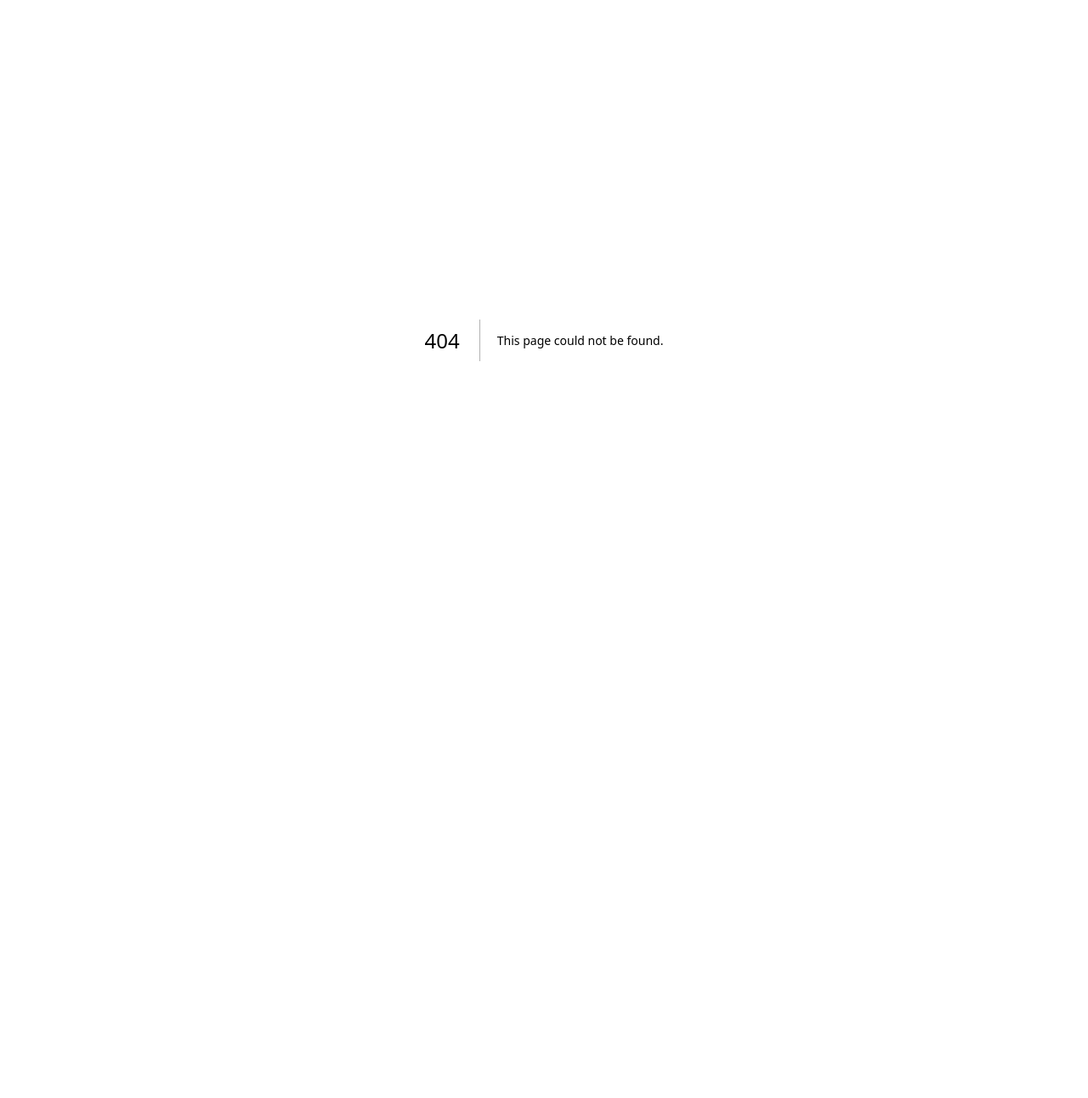
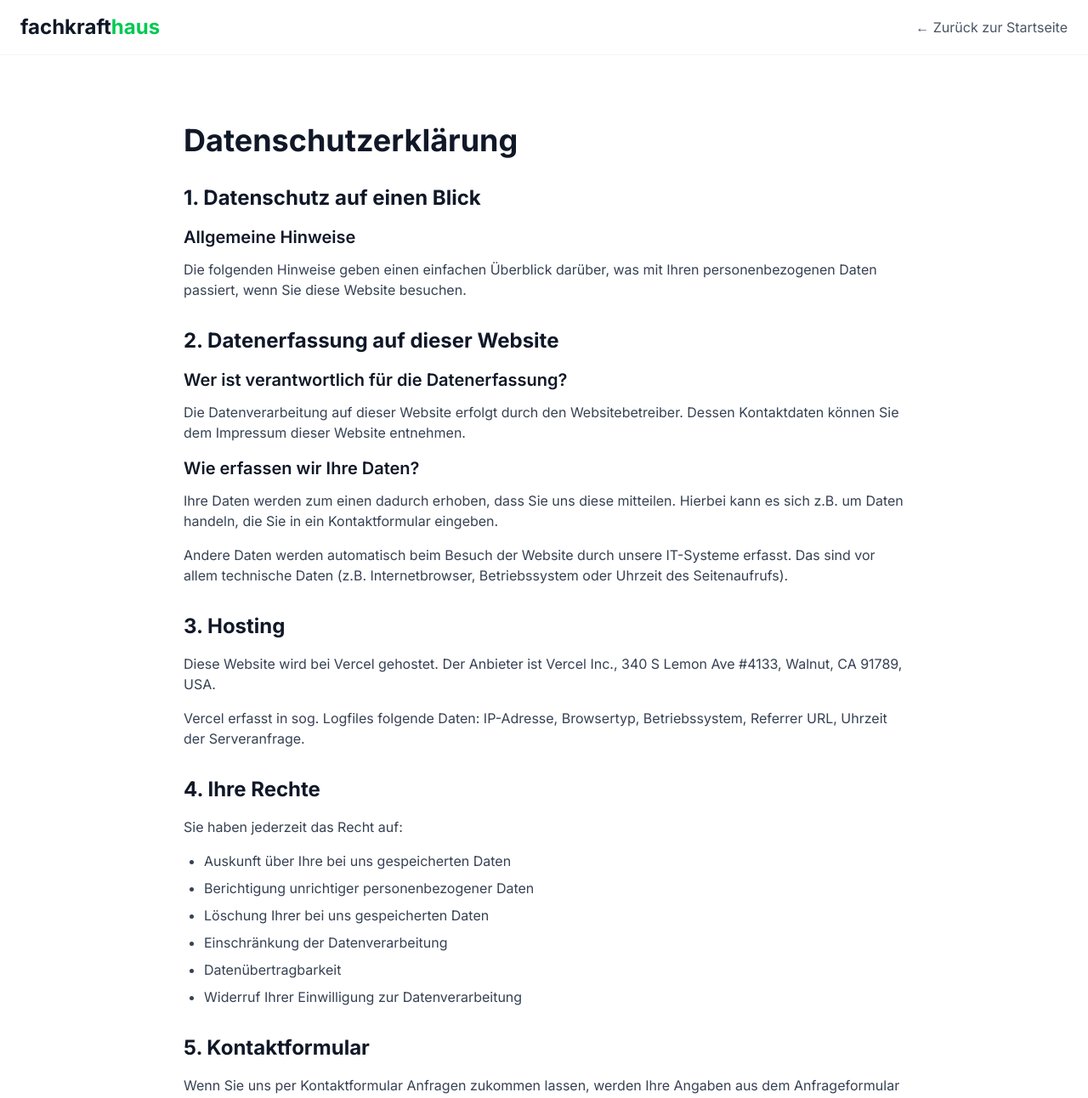
Before and after one commit to moccca1988-ai/fachkrafth, a Next.js app: page /datenschutz in a window 1280 px wide. Before the commit this address had no page. Shown: the top 1292 px of the page at 85% size. Before the commit the page ends 800 px from the top, so only its background shows below. Built offline with nearby package versions, Linux system fonts and the light colour scheme.

Commit message:
feat: Datenschutz-Seite erstellt

```diff
--- /dev/null
+++ b/app/datenschutz/page.tsx
@@ -0,0 +1,69 @@
+import Link from 'next/link';
+
+export default function Datenschutz() {
+  return (
+    <div className="min-h-screen bg-white">
+      <nav className="sticky top-0 z-50 bg-white/80 backdrop-blur-md border-b border-gray-100">
+        <div className="max-w-7xl mx-auto px-6 py-4 flex items-center justify-between">
+          <Link href="/" className="text-2xl font-bold">
+            <span className="text-gray-900">fachkraft</span>
+            <span className="text-green-500">haus</span>
+          </Link>
+          <Link href="/" className="text-gray-600 hover:text-gray-900 transition">← Zurück zur Startseite</Link>
+        </div>
+      </nav>
+
+      <div className="max-w-4xl mx-auto px-6 py-20">
+        <h1 className="text-4xl font-bold text-gray-900 mb-8">Datenschutzerklärung</h1>
+
+        <div className="space-y-8 text-gray-700">
+          <section>
+            <h2 className="text-2xl font-bold text-gray-900 mb-4">1. Datenschutz auf einen Blick</h2>
+            <h3 className="text-xl font-semibold text-gray-900 mb-3">Allgemeine Hinweise</h3>
+            <p>Die folgenden Hinweise geben einen einfachen Überblick darüber, was mit Ihren personenbezogenen Daten passiert, wenn Sie diese Website besuchen.</p>
+          </section>
+
+          <section>
+            <h2 className="text-2xl font-bold text-gray-900 mb-4">2. Datenerfassung auf dieser Website</h2>
+            <h3 className="text-xl font-semibold text-gray-900 mb-3">Wer ist verantwortlich für die Datenerfassung?</h3>
+            <p className="mb-4">Die Datenverarbeitung auf dieser Website erfolgt durch den Websitebetreiber. Dessen Kontaktdaten können Sie dem Impressum dieser Website entnehmen.</p>
+
+            <h3 className="text-xl font-semibold text-gray-900 mb-3">Wie erfassen wir Ihre Daten?</h3>
+            <p className="mb-4">Ihre Daten werden zum einen dadurch erhoben, dass Sie uns diese mitteilen. Hierbei kann es sich z.B. um Daten handeln, die Sie in ein Kontaktformular eingeben.</p>
+            <p>Andere Daten werden automatisch beim Besuch der Website durch unsere IT-Systeme erfasst. Das sind vor allem technische Daten (z.B. Internetbrowser, Betriebssystem oder Uhrzeit des Seitenaufrufs).</p>
+          </section>
+
+          <section>
+            <h2 className="text-2xl font-bold text-gray-900 mb-4">3. Hosting</h2>
+            <p className="mb-4">Diese Website wird bei Vercel gehostet. Der Anbieter ist Vercel Inc., 340 S Lemon Ave #4133, Walnut, CA 91789, USA.</p>
+            <p>Vercel erfasst in sog. Logfiles folgende Daten: IP-Adresse, Browsertyp, Betriebssystem, Referrer URL, Uhrzeit der Serveranfrage.</p>
+          </section>
+
+          <section>
+            <h2 className="text-2xl font-bold text-gray-900 mb-4">4. Ihre Rechte</h2>
+            <p className="mb-4">Sie haben jederzeit das Recht auf:</p>
+            <ul className="list-disc pl-6 space-y-2">
+              <li>Auskunft über Ihre bei uns gespeicherten Daten</li>
+              <li>Berichtigung unrichtiger personenbezogener Daten</li>
+              <li>Löschung Ihrer bei uns gespeicherten Daten</li>
+              <li>Einschränkung der Datenverarbeitung</li>
+              <li>Datenübertragbarkeit</li>
+              <li>Widerruf Ihrer Einwilligung zur Datenverarbeitung</li>
+            </ul>
+          </section>
+
+          <section>
+            <h2 className="text-2xl font-bold text-gray-900 mb-4">5. Kontaktformular</h2>
+            <p>Wenn Sie uns per Kontaktformular Anfragen zukommen lassen, werden Ihre Angaben aus dem Anfrageformular inklusive der von Ihnen dort angegebenen Kontaktdaten zwecks Bearbeitung der Anfrage und für den Fall von Anschlussfragen bei uns gespeichert.</p>
+          </section>
+        </div>
+      </div>
+
+      <footer className="bg-gray-900 text-gray-300 py-12 px-6 mt-20">
+        <div className="max-w-7xl mx-auto text-center">
+          <p className="text-sm">© 2026 Fachkrafthaus. Alle Rechte vorbehalten.</p>
+        </div>
+      </footer>
+    </div>
+  );
+}
```
